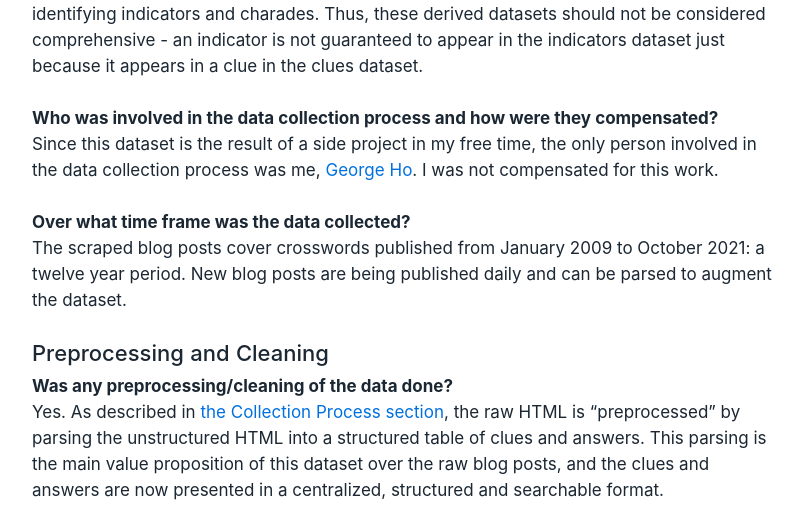
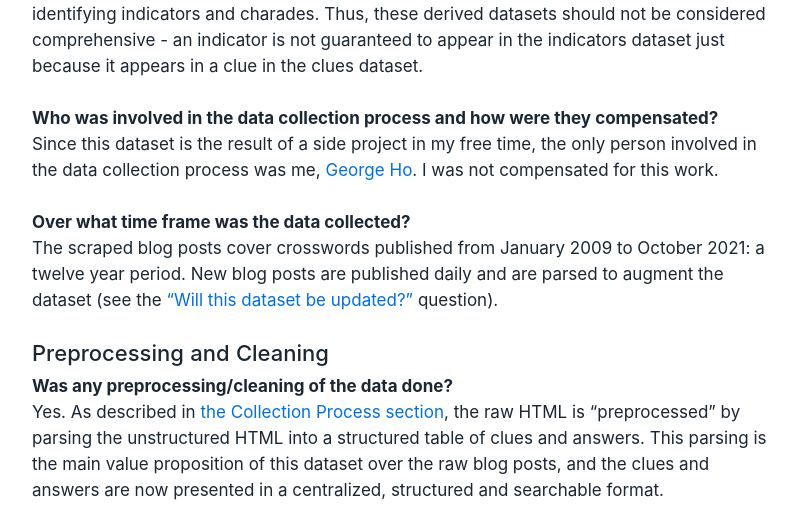
Before and after one commit to eigenfoo/cryptics, a Python web app: template templates/pages/datasheet.html in a window 1280 px wide. Shown: the part 5000-5513 px from the top of the page, without its empty margins (20-823 px from the left). Run offline with Jinja, Linux system fonts and the light colour scheme; the template is opened without the code that fills it, so the values that code supplies are empty.

Commit message:
Update docs

```diff
--- a/templates/index.html
+++ b/templates/index.html
@@ -38,7 +38,7 @@
 
 <main>
 <p><code>cryptics.eigenfoo.xyz</code> is a dataset of cryptic crossword<a href="#fn1" class="footnote-ref" id="fnref1" role="doc-noteref"><sup>1</sup></a> clues, indicators and charades, collected from various blogs and publicly available digital archives.</p>
-<p>The project scrapes several blogs and digital archives for cryptic crosswords. Out of these collected web pages, the clues, answers, clue numbers, blogger’s explanation and commentary, puzzle title and publication date are all parsed and extracted into a tabular dataset. The result (as of October 2021) is <strong>over half a million clues from cryptic crosswords over the past twelve years</strong>.</p>
+<p>The project scrapes several blogs and digital archives for cryptic crosswords. Out of these collected web pages, the clues, answers, clue numbers, blogger’s explanation and commentary, puzzle title and publication date are all parsed and extracted into a tabular dataset. The result is <strong>over half a million clues from cryptic crosswords over the past twelve years</strong>.</p>
 <p>Two other datasets are subsequently derived from the clues - wordplay indicators and charades (a.k.a. substitutions). All told, the derived datasets contain <strong>over ten thousand wordplay indicators</strong> and <strong>over sixty thousand charades</strong>.</p>
 <p>Currently the sources for clues are:</p>
 <ul>
--- a/templates/pages/datasheet.html
+++ b/templates/pages/datasheet.html
@@ -44,7 +44,7 @@
 <p>This dataset was originally a project for me to practice my webscraping and data processing skills. Since then, it has evolved to become a potential resource for cryptic crossword solvers and constructors - for example, one might use this dataset as a lookup table for answers, or to see how an answer has been clued in the past by other constructors.</p>
 <p>While there is prior art in datasets of cryptic crossword clues (most notably <a href="https://arxiv.org/abs/2104.08620"><em>Decrypting Cryptic Crosswords</em> by Rozner et al.</a> and <a href="https://arxiv.org/abs/2103.01242"><em>Cryptonite</em> by Efrat et al.</a>), to my knowledge this is the first such dataset that is at least as large as the research datasets, is openly accessible, and potentially includes annotations for each clue (however, see the answer to the <a href="/datasheet#is-any-information-missing-from-individual-rows">“Is any information missing?” question</a>).</p>
 <h3 id="who-created-this-dataset-and-on-whose-behalf-who-funded-the-creation-of-this-dataset">Who created this dataset and on whose behalf? Who funded the creation of this dataset?</h3>
-<p>This dataset was created by me, <a href="https://www.eigenfoo.xyz">George Ho</a>, as a side project in my free time. No expenses have been incurred, so the question of funding is moot.</p>
+<p>This dataset was created by me, <a href="https://www.eigenfoo.xyz">George Ho</a>, as a side project in my free time. All expenses (approximately $5 USD per month for server costs) have been borne by me personally.</p>
 <h2 id="composition">Composition</h2>
 <h3 id="what-do-the-rows-that-comprise-this-dataset-represent">What do the rows that comprise this dataset represent?</h3>
 <p>Each row represents one clue from a published cryptic crossword. The crossword grid itself is not saved.</p>
@@ -202,7 +202,7 @@
 <h3 id="who-was-involved-in-the-data-collection-process-and-how-were-they-compensated">Who was involved in the data collection process and how were they compensated?</h3>
 <p>Since this dataset is the result of a side project in my free time, the only person involved in the data collection process was me, <a href="https://www.eigenfoo.xyz/">George Ho</a>. I was not compensated for this work.</p>
 <h3 id="over-what-time-frame-was-the-data-collected">Over what time frame was the data collected?</h3>
-<p>The scraped blog posts cover crosswords published from January 2009 to October 2021: a twelve year period. New blog posts are being published daily and can be parsed to augment the dataset.</p>
+<p>The scraped blog posts cover crosswords published from January 2009 to October 2021: a twelve year period. New blog posts are published daily and are parsed to augment the dataset (see the <a href="#will-this-dataset-be-updated-eg-to-correct-labeling-errors-add-new-rows-delete-rows">“Will this dataset be updated?”</a> question).</p>
 <h2 id="preprocessing-and-cleaning">Preprocessing and Cleaning</h2>
 <h3 id="was-any-preprocessingcleaning-of-the-data-done">Was any preprocessing/cleaning of the data done?</h3>
 <p>Yes. As described in <a href="/datasheet#collection-process">the Collection Process section</a>, the raw HTML is “preprocessed” by parsing the unstructured HTML into a structured table of clues and answers. This parsing is the main value proposition of this dataset over the raw blog posts, and the clues and answers are now presented in a centralized, structured and searchable format.</p>
@@ -237,13 +237,10 @@
 <h3 id="is-there-an-erratum">Is there an erratum?</h3>
 <p>No, but there is a <a href="https://github.com/eigenfoo/cryptics/blob/main/CHANGELOG.md"><code>CHANGELOG.md</code> in the GitHub repository</a>, which is similar enough.</p>
 <h3 id="will-this-dataset-be-updated-e.g.-to-correct-labeling-errors-add-new-rows-delete-rows">Will this dataset be updated (e.g., to correct labeling errors, add new rows, delete rows)?</h3>
-<p>Yes. There is no set schedule for releases of new versions of the data. Updates will most likely entail:</p>
-<ul>
-<li>adding new rows from new blog posts</li>
-<li>correcting parsing errors (described above), either by overwriting the row or deleting it entirely</li>
-</ul>
+<p>Yes, the dataset is updated daily: every day at 2am UTC, new blog posts are scraped, parsed and published.</p>
+<p>There are also occasional updates which are not published on a set schedule. These updates may entail corrections to parsing errors (either by overwriting the row or deleting it entirely), the inclusion of new blogs or other sources of clues, or other ad-hoc modifications to the data.</p>
 <h3 id="will-older-versions-of-this-dataset-continue-to-be-supportedhostedmaintained">Will older versions of this dataset continue to be supported/hosted/maintained?</h3>
-<p>No. Unfortunately, I currently have neither the time nor inclination to support, host or maintain previous versions of the dataset. I am open to changing my mind: please <a href="mailto:george%5Bæ%5Deigenfoo.xyz">reach out</a> if you suspect you can convince me otherwise.</p>
+<p>No. Unfortunately, I currently have neither the time nor inclination to support, host or maintain previous versions of the dataset.</p>
 <h3 id="if-others-want-to-extendaugmentbuild-oncontribute-to-this-dataset-is-there-a-mechanism-for-them-to-do-so">If others want to extend/augment/build on/contribute to this dataset, is there a mechanism for them to do so?</h3>
 <p>Yes. Please <a href="https://github.com/eigenfoo/cryptics/issues">raise an issue on GitHub</a> if you have a specific issue in mind. Otherwise, reach out to me <a href="mailto:george%5Bæ%5Deigenfoo.xyz">via email</a>.</p>
 <section class="footnotes" role="doc-endnotes">
```
Also changed, not shown: docs/datasheet.md (+5 -5 lines).
